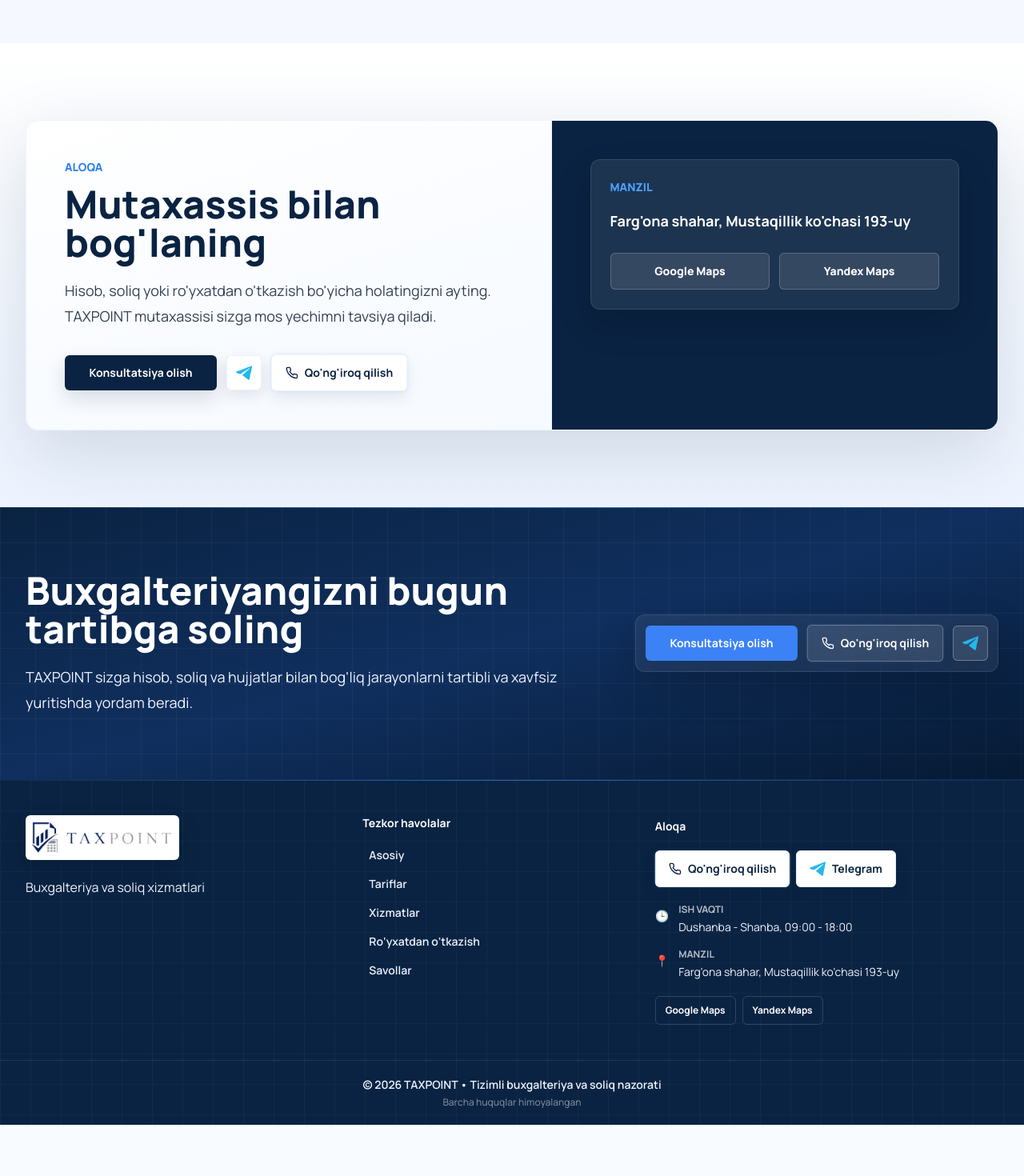
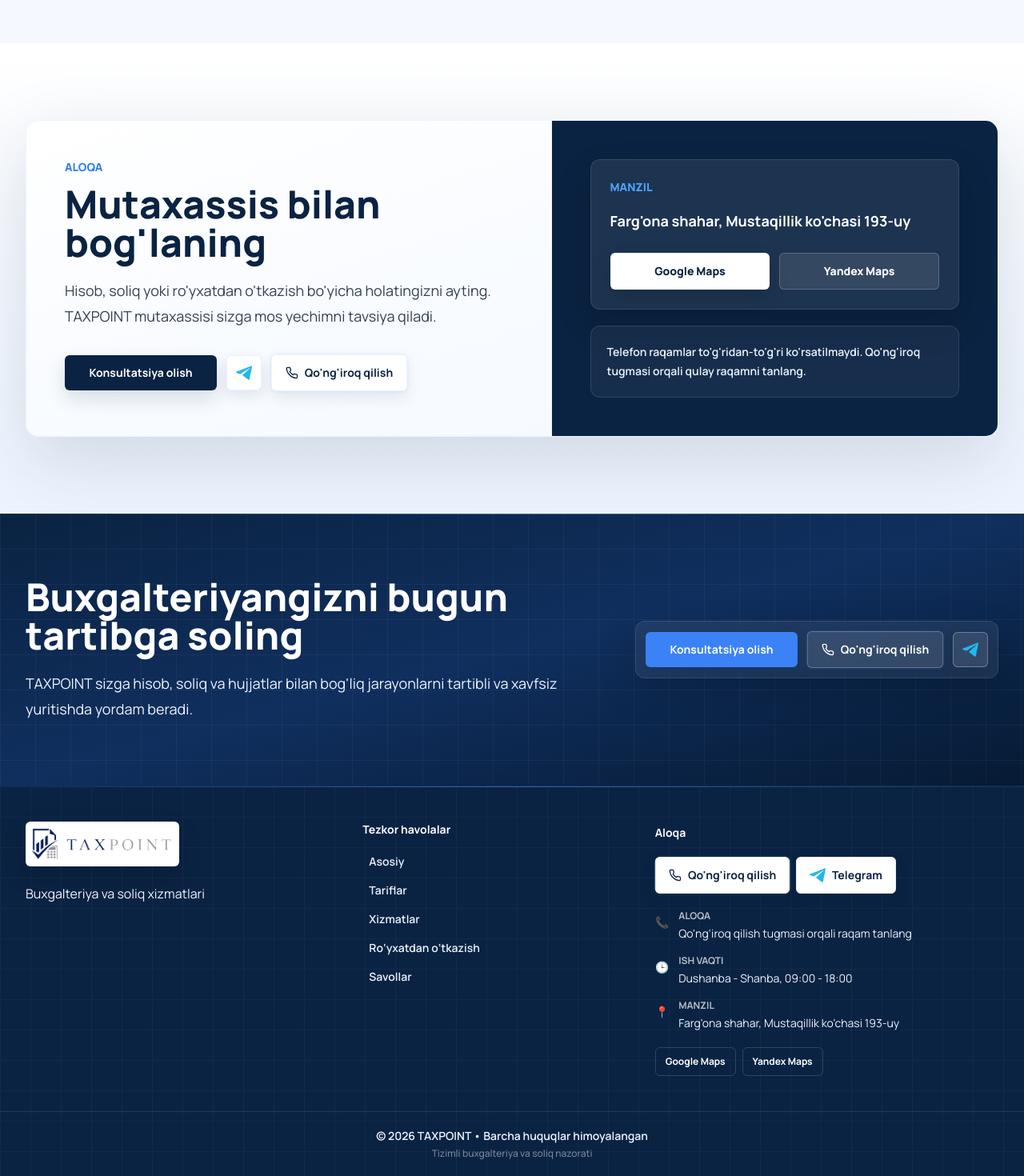
Before and after one commit to zefarkov/taxpoint, a Next.js app: page / in a window 1280 px wide. Shown: the part 6766-8236 px from the top of the page at 80% size. Before the commit the page ends 8172 px from the top, so only its background shows below. Built offline with nearby package versions, Linux system fonts and the light colour scheme.

Commit message:
Add files via upload

```diff
--- a/src/components/ContactSection.tsx
+++ b/src/components/ContactSection.tsx
@@ -41,17 +41,26 @@
                 <div className="mt-6 grid gap-3 sm:grid-cols-2 lg:grid-cols-1 xl:grid-cols-2">
                   <a
                     href={googleMapsUrl}
-                    className="inline-flex min-h-11 items-center justify-center rounded-md border border-white/20 bg-white/10 px-4 py-3 text-sm font-extrabold text-white transition hover:border-electric-400 hover:bg-white/15 hover:shadow-glow focus-visible:outline focus-visible:outline-2 focus-visible:outline-offset-2 focus-visible:outline-electric-400"
+                    target="_blank"
+                    rel="noopener noreferrer"
+                    className="inline-flex min-h-11 items-center justify-center rounded-md border border-white/20 bg-white px-4 py-3 text-sm font-extrabold text-navy-900 shadow-[0_10px_24px_rgba(0,0,0,0.14)] transition hover:border-electric-400 hover:bg-navy-50 hover:shadow-glow focus-visible:outline focus-visible:outline-2 focus-visible:outline-offset-2 focus-visible:outline-electric-400"
                   >
                     Google Maps
                   </a>
                   <a
                     href={yandexMapsUrl}
+                    target="_blank"
+                    rel="noopener noreferrer"
                     className="inline-flex min-h-11 items-center justify-center rounded-md border border-white/20 bg-white/10 px-4 py-3 text-sm font-extrabold text-white transition hover:border-electric-400 hover:bg-white/15 hover:shadow-glow focus-visible:outline focus-visible:outline-2 focus-visible:outline-offset-2 focus-visible:outline-electric-400"
                   >
                     Yandex Maps
                   </a>
                 </div>
+              </div>
+              <div className="mt-5 rounded-xl border border-white/10 bg-white/[0.05] p-5">
+                <p className="text-sm font-semibold leading-6 text-navy-100">
+                  Telefon raqamlar to'g'ridan-to'g'ri ko'rsatilmaydi. Qo'ng'iroq tugmasi orqali qulay raqamni tanlang.
+                </p>
               </div>
             </div>
           </div>
--- a/src/components/Footer.tsx
+++ b/src/components/Footer.tsx
@@ -63,6 +63,13 @@
 
           <div className="mt-5 grid gap-3">
             <p className="flex items-start gap-3">
+              <span aria-hidden="true" className="mt-0.5 text-electric-400">📞</span>
+              <span>
+                <span className="block text-xs font-bold uppercase text-white/70">Aloqa</span>
+                Qo'ng'iroq qilish tugmasi orqali raqam tanlang
+              </span>
+            </p>
+            <p className="flex items-start gap-3">
               <span aria-hidden="true" className="mt-0.5 text-electric-400">🕒</span>
               <span>
                 <span className="block text-xs font-bold uppercase text-white/70">Ish vaqti</span>
@@ -81,12 +88,16 @@
           <div className="mt-4 flex flex-wrap gap-2">
             <a
               href={googleMapsUrl}
+              target="_blank"
+              rel="noopener noreferrer"
               className="inline-flex min-h-9 items-center rounded-md border border-white/15 px-3 py-1.5 text-xs font-bold text-white transition hover:border-electric-400 hover:bg-white/10 hover:text-electric-400 hover:shadow-glow"
             >
               Google Maps
             </a>
             <a
               href={yandexMapsUrl}
+              target="_blank"
+              rel="noopener noreferrer"
               className="inline-flex min-h-9 items-center rounded-md border border-white/15 px-3 py-1.5 text-xs font-bold text-white transition hover:border-electric-400 hover:bg-white/10 hover:text-electric-400 hover:shadow-glow"
             >
               Yandex Maps
@@ -97,10 +108,10 @@
 
       <div className="relative border-t border-white/10 px-4 py-5 text-center">
         <p className="text-sm font-semibold text-navy-100">
-          © 2026 TAXPOINT • Tizimli buxgalteriya va soliq nazorati
+          © 2026 TAXPOINT • Barcha huquqlar himoyalangan
         </p>
         <p className="mt-1 text-xs font-medium text-white/45">
-          Barcha huquqlar himoyalangan
+          Tizimli buxgalteriya va soliq nazorati
         </p>
       </div>
     </footer>
--- a/src/components/TelegramButton.tsx
+++ b/src/components/TelegramButton.tsx
@@ -16,6 +16,8 @@
   return (
     <a
       href={telegramUrl}
+      target="_blank"
+      rel="noopener noreferrer"
       className={`pulse-telegram inline-flex items-center justify-center gap-2 rounded-md border text-sm font-bold shadow-sm transition focus-visible:outline focus-visible:outline-2 focus-visible:outline-offset-2 focus-visible:outline-navy-700 ${
         compact ? "h-10 w-10 p-0" : "min-h-11 px-4 py-3"
       } ${
```
